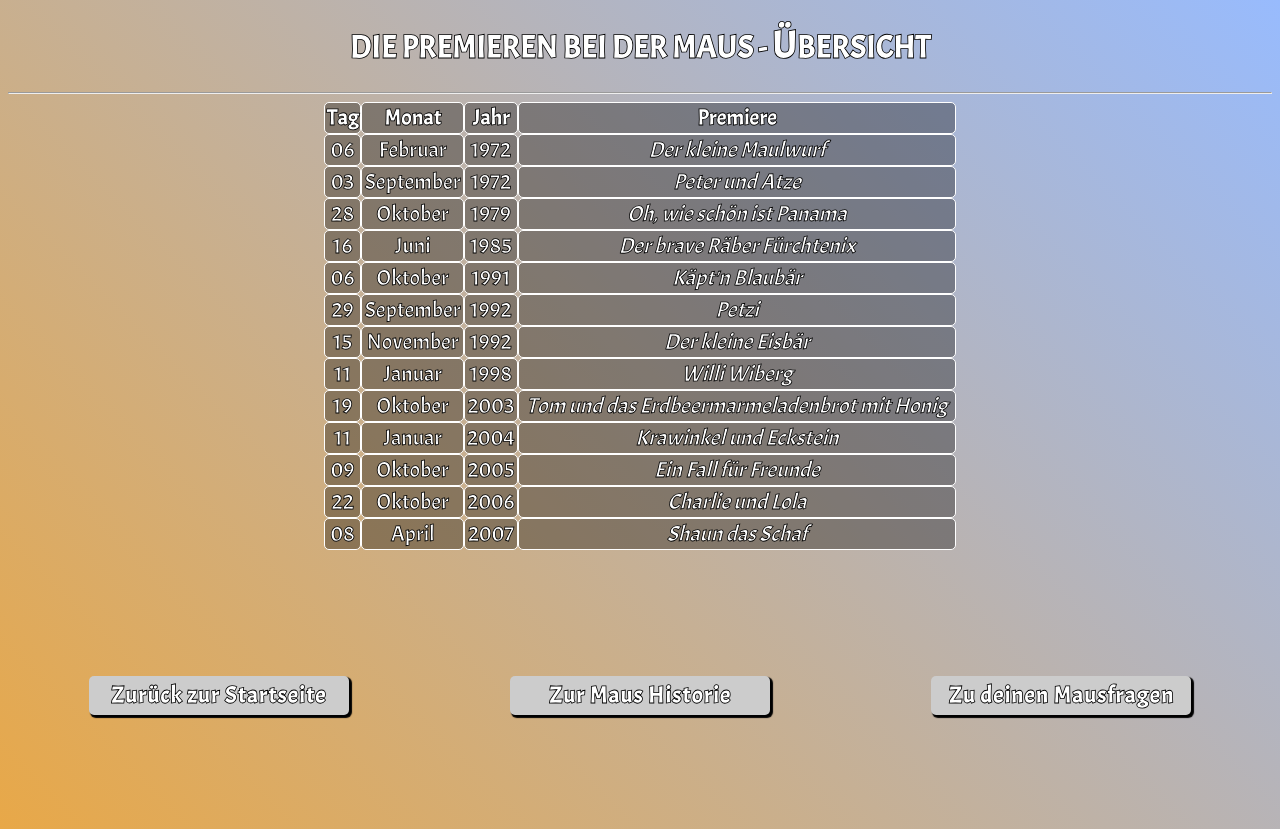
After one commit to jakobmichael/spielwiese, a PHP site: page /sendungsuebersicht.html in a window 1280 px wide. The commit adds this page. Run offline with PHP 8.4, Linux system fonts and the light colour scheme.

Commit message:
buttons vereinheitlichen, links anpassen, premierenübersicht

```diff
--- a/webseiten_projekt_LBTL7/index.html
+++ b/webseiten_projekt_LBTL7/index.html
@@ -23,6 +23,11 @@
         <a id="linkHistory" href="./mausHistorie.html">
           <div id="historyHeadline">
             <h1>Geschichte der Maus</h1>
+          </div>
+        </a>
+         <a id="linkHistory" href="./sendungsuebersicht.html">
+          <div id="historyHeadline">
+            <h1>Premieren&uuml;bersicht</h1>
           </div>
         </a>
         <a id="linkQuestions" href="./mausFragen.html">
--- /dev/null
+++ b/webseiten_projekt_LBTL7/sendungsuebersicht.css
@@ -0,0 +1,83 @@
+html {
+  font-family: "Acme", sans-serif;
+}
+
+body {
+  background-image: linear-gradient(
+    45deg,
+    rgba(232, 168, 72),
+    rgb(152, 187, 253)
+  );
+  background-repeat: repeat-y;
+  -ms-overflow-style: none;
+  scrollbar-width: none;
+  height: 100vh;
+  position: relative;
+  overflow: hidden;
+}
+body::-webkit-scrollbar {
+  display: none;
+}
+#headline {
+  text-transform: uppercase;
+  -webkit-text-stroke: 0.8px black;
+  color: #fff;
+  text-align: center;
+}
+
+#uebersichtTable {
+  display: flex;
+  flex-direction: row;
+  justify-content: center;
+}
+
+
+table {
+  color: #fff;
+  -webkit-text-stroke: 0.8px black;
+  font-size: 22px;
+  width: 50%;
+  padding: 0;
+  border-radius: 5px;
+
+
+}
+
+ th, td {
+    border: 1px solid #fff;
+    text-align: center;
+    border-radius: 5px;
+    background-color: rgba(0, 0, 0, 0.33);
+}
+
+.linkContainer {
+   border-radius: 5px;
+  background-color: #ccc;
+    width: 250px;
+  font-size: 20px;
+  text-align: center;
+    padding: 5px;
+  box-shadow: 2px 2px 1px 1px #000;
+}
+
+.linkContainer a h3 {
+  margin: 0;
+}
+
+.linkContainer a {
+  text-decoration: none;
+   color: #fff;
+  letter-spacing: 1px;
+  -webkit-text-stroke: 0.8px black;
+}
+
+
+
+#links{
+  width: auto;
+  display: flex;
+  flex-direction: row;
+  justify-content: space-around;
+  margin-top: 10%;
+
+}
--- /dev/null
+++ b/webseiten_projekt_LBTL7/sendungsuebersicht.html
@@ -0,0 +1,138 @@
+<!DOCTYPE html>
+<html>
+  <head>
+    <title>Sendungen mit der Maus - Premierenuebersicht</title>
+    <meta charset="UTF-8" />
+    <meta name="description" content="Uebersicht der Maussendungen" />
+    <meta name="robots" content="noindex" />
+    <meta http-equiv="content-language" content="de" />
+    <meta name="author" content="Jakob-Michael Luge" />
+
+    <link rel="preconnect" href="https://fonts.gstatic.com" />
+    <link
+      href="https://fonts.googleapis.com/css2?family=Acme&display=swap"
+      rel="stylesheet"
+    />
+    <link
+      rel="stylesheet"
+      href="https://fonts.googleapis.com/icon?family=Material+Icons"
+    />
+    <link rel="stylesheet" href="./sendungsuebersicht.css" />
+  </head>
+  <body>
+    <h1 id="headline">
+      Die Premieren bei der Maus - <big>&uuml;</big>bersicht
+    </h1>
+    <hr />
+    <div id="uebersichtTable">
+    <table cellspacing="0">
+      <tr>
+        <th>Tag</th>
+        <th>Monat</th>
+        <th>Jahr</th>
+        <th>Premiere</th>
+      </tr>
+      <tr>
+        <td>06</td>
+        <td>Februar</td>
+        <td>1972</td>
+        <td><i>Der kleine Maulwurf</i></td>
+      </tr>
+      <tr>
+        <td>03</td>
+        <td>September</td>
+        <td>1972</td>
+        <td><i>Peter und Atze</i></td>
+      </tr>
+      <tr>
+        <td>28</td>
+        <td>Oktober</td>
+        <td>1979</td>
+        <td><i>Oh, wie sch&ouml;n ist Panama</i></td>
+      </tr>
+      <tr>
+        <td>16</td>
+        <td>Juni</td>
+        <td>1985</td>
+        <td><i>Der brave R&auml;ber F&uuml;rchtenix</i></td>
+      </tr>
+      <tr>
+        <td>06</td>
+        <td>Oktober</td>
+        <td>1991</td>
+        <td><i>K&auml;pt'n Blaub&auml;r</i></td>
+      </tr>
+      <tr>
+        <td>29</td>
+        <td>September</td>
+        <td>1992</td>
+        <td><i>Petzi</i></td>
+      </tr>
+      <tr>
+        <td>15</td>
+        <td>November</td>
+        <td>1992</td>
+        <td><i>Der kleine Eisb&auml;r</i></td>
+      </tr>
+      <tr>
+        <td>11</td>
+        <td>Januar</td>
+        <td>1998</td>
+        <td><i>Willi Wiberg</i></td>
+      </tr>
+      <tr>
+        <td>19</td>
+        <td>Oktober</td>
+        <td>2003</td>
+        <td><i>Tom und das Erdbeermarmeladenbrot mit Honig</i></td>
+      </tr>
+      <tr>
+        <td>11</td>
+        <td>Januar</td>
+        <td>2004</td>
+        <td><i>Krawinkel und Eckstein</i></td>
+      </tr>
+      <tr>
+        <td>09</td>
+        <td>Oktober</td>
+        <td>2005</td>
+        <td><i>Ein Fall für Freunde</i></td>
+      </tr>
+      <tr>
+        <td>22</td>
+        <td>Oktober</td>
+        <td>2006</td>
+        <td><i>Charlie und Lola</i></td>
+      </tr>
+      <tr>
+        <td>08</td>
+        <td>April</td>
+        <td>2007</td>
+        <td><i>Shaun das Schaf</i></td>
+      </tr>
+ </table>
+</div>
+
+   <div id="links">
+
+        <div class="linkContainer">
+          <a id="linkLandingPage" href="./index.html">
+            <h3>Zur&uuml;ck zur Startseite</h3>
+          </a>
+        </div>
+
+        <div class="linkContainer">
+          <a id="linkHistory" href="./mausHistorie.html">
+            <h3>Zur Maus Historie</h3>
+          </a>
+        </div>
+
+           <div class="linkContainer">
+          <a id="linkQuestion" href="./mausFragen.html">
+            <h3 id="linkHeader">Zu deinen Mausfragen</h3>
+          </a>
+        </div>
+      </div>
+
+  </body>
+</html>
```
Also changed, not shown: webseiten_projekt_LBTL7/mausFragen.css (+28 -28 lines), webseiten_projekt_LBTL7/mausFragen.html (+11 -3 lines), webseiten_projekt_LBTL7/mausHistorie.css (+33 -19 lines), webseiten_projekt_LBTL7/mausHistorie.html (+13 -3 lines).
